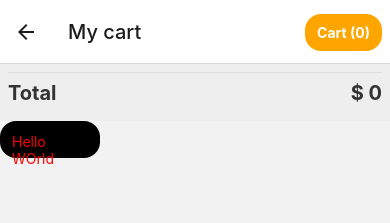
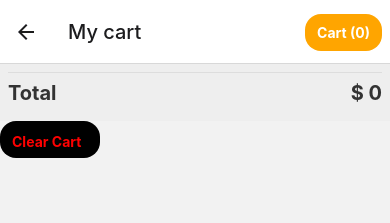
Before and after one commit to brianpompey/commerce-native, a React Native app: screen /Cart in a window 390 px wide. Shown: the top 223 px of the page. Built offline with nearby package versions, Linux system fonts and the light colour scheme.

Commit message:
more styling

```diff
--- a/screens/Cart.js
+++ b/screens/Cart.js
@@ -40,7 +40,7 @@ export function Cart ({navigation}) {
       ListFooterComponent={Totals}
     />
     <TouchableOpacity style={styles.clearButton}>
-      <Text style={styles.buttonText}>Hello WOrld</Text>
+      <Text style={styles.buttonText}>Clear Cart</Text>
     </TouchableOpacity>
     </View>
   );
@@ -88,5 +88,7 @@ const styles = StyleSheet.create({
   },
   buttonText: {
     color: '#FF0000',
+    fontSize: 14,
+    fontWeight: 'bold',
   }
 });
```
